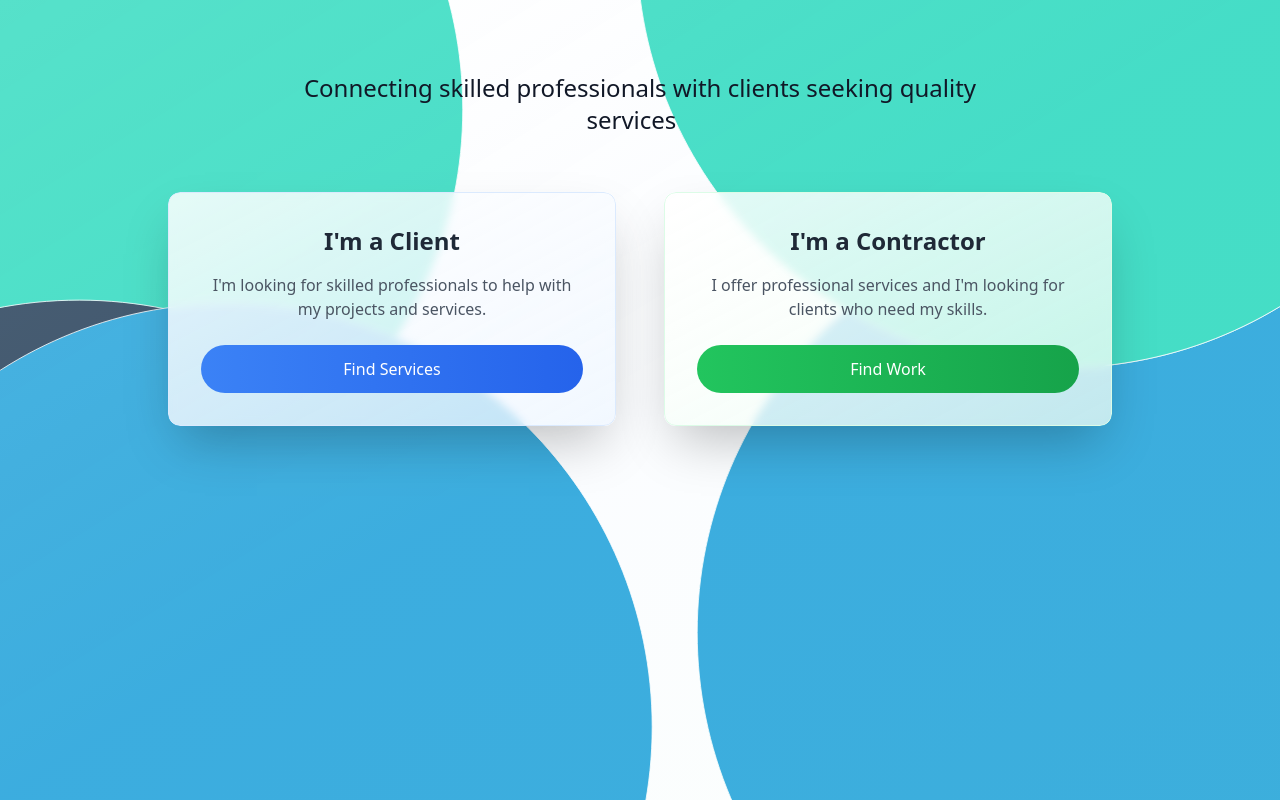
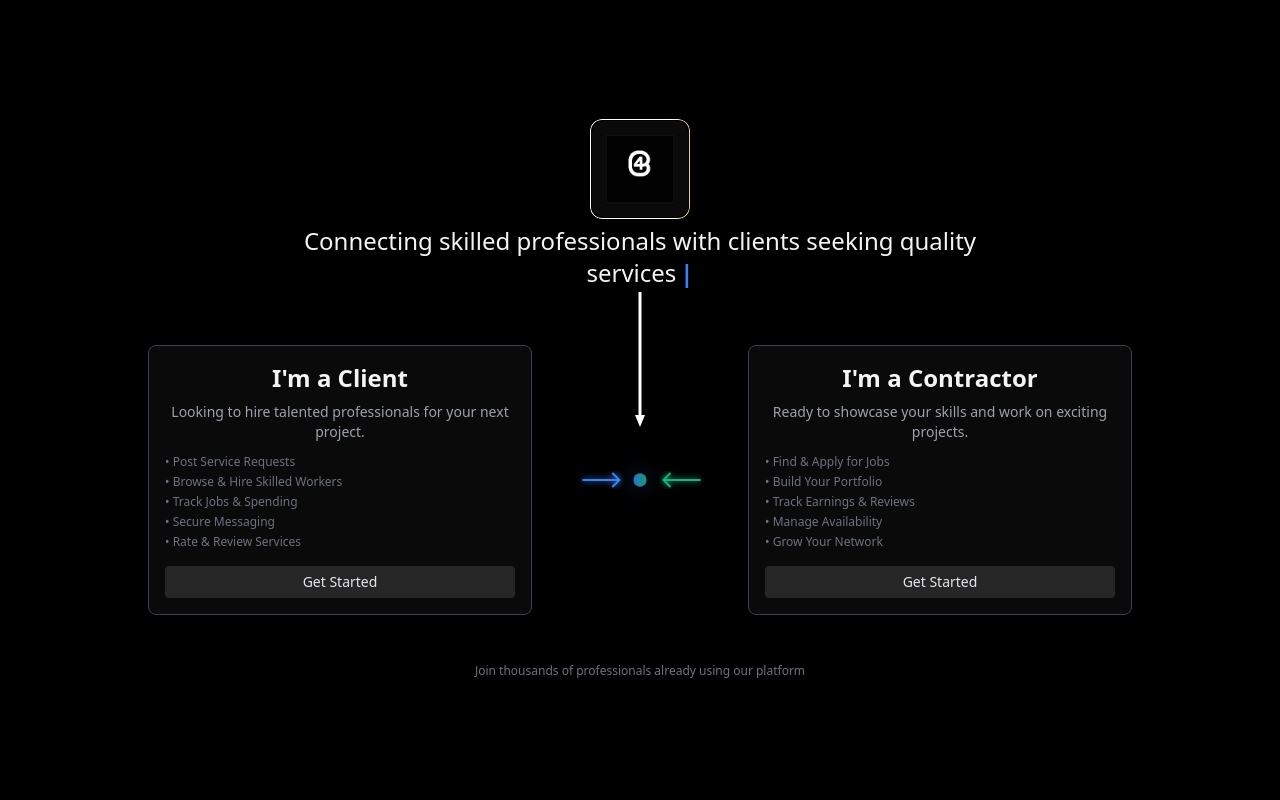
Before and after one commit to Ankush-Rajpoot/Build4U, a React (Vite) app in the folder frontend/: page / in a window 1280 px wide. Built offline with nearby package versions, Linux system fonts and the light colour scheme.

Commit message:
feat: Implement dark theme enhancements across components for improved UI consistency

```diff
--- a/frontend/src/components/Landing.jsx
+++ b/frontend/src/components/Landing.jsx
@@ -1,11 +1,13 @@
-import React, { useState, useEffect } from 'react';
-import { useNavigate } from 'react-router-dom';
-import { useUser } from '../context/UserContext';
-import AuthForm from './auth/AuthForm.jsx';
-import LottieBackground from './shared/LottieBackground';
-import { LoadingScreenSkeleton } from './shared/skeletons';
+import React, { useEffect, useState } from "react";
+import { useNavigate } from "react-router-dom";
+import { motion } from "framer-motion";
 
+import finalcube1 from "../assets/finalcube1.gif";
+import { useUser } from "../context/UserContext";
+import AuthForm from "./auth/AuthForm.jsx";
+import { LoadingScreenSkeleton } from "./shared/skeletons";
 
+/** Typewriter text animation */
 const TypewriterText = ({
   text,
   speed = 50,
@@ -20,11 +22,8 @@ const TypewriterText = ({
   const [isPaused, setIsPaused] = useState(false);
 
   useEffect(() => {
-    const startTyping = setTimeout(() => {
-      setIsTyping(true);
-    }, delay);
-
-    return () => clearTimeout(startTyping);
+    const start = setTimeout(() => setIsTyping(true), delay);
+    return () => clearTimeout(start);
   }, [delay]);
 
   useEffect(() => {
@@ -51,21 +50,11 @@ const TypewriterText = ({
         setCurrentIndex((prev) => prev - 1);
       }, speed / 2);
     } else if (isDeleting && currentIndex === 0) {
-      timeout = setTimeout(() => {
-        setIsDeleting(false);
-      }, 500);
+      timeout = setTimeout(() => setIsDeleting(false), 500);
     }
 
     return () => clearTimeout(timeout);
-  }, [
-    currentIndex,
-    text,
-    speed,
-    isTyping,
-    isDeleting,
-    isPaused,
-    pauseDuration,
-  ]);
+  }, [currentIndex, text, speed, isTyping, isDeleting, isPaused, pauseDuration]);
 
   return (
     <span className={className}>
@@ -77,145 +66,247 @@ const TypewriterText = ({
   );
 };
 
-// Add blink animation style
-
 const Landing = () => {
   const navigate = useNavigate();
   const { userRole, loading } = useUser();
   const [selectedRole, setSelectedRole] = useState(null);
 
-  // Redirect if user is already logged in
   useEffect(() => {
     if (!loading && userRole) {
-      navigate(
-        userRole === "client" ? "/client-dashboard" : "/worker-dashboard"
-      );
+      navigate(userRole === "client" ? "/client-dashboard" : "/worker-dashboard");
     }
   }, [userRole, loading, navigate]);
 
-  const handleRoleSelect = (role) => {
-    setSelectedRole(role);
-  };
-
   if (loading) {
     return (
-      <div className="fixed inset-0 w-screen h-screen overflow-hidden" style={{ margin: 0, padding: 0 }}>
-        <LottieBackground />
-
-        {/* Loading Content */}
       <div className="relative z-20 flex items-center justify-center h-full">
         <LoadingScreenSkeleton />
-        </div>
       </div>
     );
   }
 
   if (selectedRole) {
     return (
-      <div className="min-h-screen bg-gradient-to-br from-blue-200 via-blue-100 to-green-200 flex items-center justify-center px-4">
+      <div className="min-h-screen bg-black flex items-center justify-center px-4">
         <AuthForm role={selectedRole} onBack={() => setSelectedRole(null)} />
       </div>
     );
   }
 
   return (
-    <div className="fixed inset-0 w-screen h-screen overflow-hidden" style={{ margin: 0, padding: 0 }}>
-      <LottieBackground />
-
-      {/* Content */}
-      <div className="relative z-20 min-h-screen overflow-y-auto">
+    <div className="fixed inset-0 w-screen h-screen bg-[#000000] text-gray-300 flex flex-col items-center justify-center px-4">
       <style>
         {`
-          @keyframes blink {
-            0%, 100% { opacity: 1; }
-            50% { opacity: 0; }
+          .card-border {
+            border: 1px solid #374151;
           }
-          .animate-blink {
-            animation: blink 1s steps(1) infinite;
+          .arrow-glow {
+            animation: arrow-pulse 2s infinite ease-in-out;
+          }
+          @keyframes arrow-pulse {
+            0%, 100% { opacity: 0.2; transform: scale(1); }
+            50% { opacity: 1; transform: scale(1.2); }
           }
 
-          /* Ensure no body margins/padding interfere */
-          html, body {
-            margin: 0 !important;
-            padding: 0 !important;
-            overflow-x: hidden;
-            width: 100vw;
-            height: 100vh;
+          .gif-shimmer-border {
+            position: relative;
+            z-index: 1;
           }
-
-          * {
-            box-sizing: border-box;
+          .gif-shimmer-border::before {
+            content: '';
+            position: absolute;
+            top: -2px;
+            left: -2px;
+            right: -2px;
+            bottom: -2px;
+            border-radius: 0.75rem;
+            z-index: 2;
+            pointer-events: none;
+            background: linear-gradient(
+              to right,
+              #fff 20%, #fff 40%, #ECD08C 50%, #ECD08C 55%, #fff 70%, #fff 100%
+            );
+            background-size: 200% auto;
+            animation: gif-shine 2.5s linear infinite;
+            border: 1px solid transparent;
+            -webkit-mask:
+              linear-gradient(#fff 0 0) content-box,
+              linear-gradient(#fff 0 0);
+            -webkit-mask-composite: xor;
+            mask-composite: exclude;
           }
-
-          #root {
-            margin: 0;
-            padding: 0;
-            width: 100vw;
-            height: 100vh;
+          @keyframes gif-shine {
+            to {
+              background-position: 200% center;
+            }
           }
         `}
       </style>
-      <div className="container mx-auto px-4 sm:px-6 lg:px-8 py-12 md:py-20">
+
       <div className="text-center mb-12 md:mb-16">
+        <div className="flex flex-col items-center justify-center">
+          <div className="relative mb-4 w-20 h-20 md:w-24 md:h-24 flex items-center justify-center">
+            <div className="hidden sm:block w-full h-full shadow-lg gif-shimmer-border" style={{ background: '#0A0A0A', borderRadius: '0.75rem' }}>
+              <img
+                src={finalcube1}
+                alt="Animated Cube"
+                className="w-20 h-20 md:w-24 md:h-24 object-contain rounded"
+                style={{ display: "inline-block" }}
+              />
+              {/* Vertical gradient arrow from GIF to dot */}
+              <svg
+                className="absolute left-1/2 transform -translate-x-1/2"
+                width="18"
+                height="300"
+                viewBox="0 0 18 150"
+                fill="none"
+                style={{ top: '100%' }}
+              >
+                <defs>
+                  <linearGradient id="arrowGradient" x1="9" y1="0" x2="9" y2="150" gradientUnits="userSpaceOnUse">
+                    <stop offset="0%" stopColor="#000" />
+                    <stop id="shineStop" offset="0%" stopColor="#fff">
+                      <animate attributeName="offset" values="0;1" dur="1.5s" repeatCount="indefinite" />
+                      <animate attributeName="stop-color" values="#fff;#60A5FA;#fff" dur="1.5s" repeatCount="indefinite" />
+                    </stop>
+                    <stop offset="100%" stopColor="#fff" />
+                  </linearGradient>
+                </defs>
+                <line x1="9" y1="0" x2="9" y2="130" stroke="url(#arrowGradient)" strokeWidth="3" />
+                {/* Arrowhead at the tip, positioned at y=130 */}
+                <polygon points="4,123 14,123 9,135" fill="#fff" />
+              </svg>
+            </div>
+          </div>
+
           <div className="h-16 sm:h-12 flex items-center justify-center">
             <TypewriterText
               text="Connecting skilled professionals with clients seeking quality services"
               speed={40}
               delay={500}
               pauseDuration={3000}
-              className="text-lg sm:text-xl md:text-2xl text-gray-900 max-w-3xl mx-auto leading-relaxed font-medium px-4"
+              className="text-lg sm:text-xl md:text-2xl text-gray-100 max-w-3xl mx-auto leading-relaxed font-medium px-4"
             />
-          </div>
-        </div>
-
-        <div className="flex flex-col md:flex-row justify-center items-center gap-8 md:gap-12 max-w-5xl mx-auto">
-          <div
-            className="w-full md:w-1/2 max-w-sm md:max-w-md group"
-            onClick={() => handleRoleSelect('client')}
-          >
-            <div className="relative rounded-xl shadow-2xl overflow-hidden transition-all duration-300 transform hover:scale-105 hover:shadow-3xl cursor-pointer">
-              <div className="bg-gradient-to-br from-white/85 to-blue-50/75 p-6 md:p-8 rounded-xl border border-blue-100 backdrop-blur-sm">
-                <h2 className="text-xl md:text-2xl font-bold text-gray-800 mb-3 md:mb-4 text-center">I'm a Client</h2>
-                <p className="text-sm md:text-base text-gray-600 mb-4 md:mb-6 text-center leading-relaxed">
-                  I'm looking for skilled professionals to help with my projects and services.
-                </p>
-                <div className="bg-gradient-to-r from-blue-500 to-blue-600 hover:from-blue-600 hover:to-blue-700 text-white py-2 md:py-3 px-4 md:px-6 rounded-full font-medium transition-all duration-300 group-hover:shadow-lg text-center transform group-hover:-translate-y-1 text-sm md:text-base">
-                  Find Services
-                </div>
           </div>
         </div>
       </div>
 
-          <div
-            className="w-full md:w-1/2 max-w-sm md:max-w-md group"
-            onClick={() => handleRoleSelect('worker')}
-          >
-            <div className="relative rounded-xl shadow-2xl overflow-hidden transition-all duration-300 transform hover:scale-105 hover:shadow-3xl cursor-pointer">
-              <div className="bg-gradient-to-br from-white/85 to-green-50/75 p-6 md:p-8 rounded-xl border border-green-100 backdrop-blur-sm">
-                <h2 className="text-xl md:text-2xl font-bold text-gray-800 mb-3 md:mb-4 text-center">I'm a Contractor</h2>
-                <p className="text-sm md:text-base text-gray-600 mb-4 md:mb-6 text-center leading-relaxed">
-                  I offer professional services and I'm looking for clients who need my skills.
-                </p>
-                <div className="bg-gradient-to-r from-green-500 to-green-600 hover:from-green-600 hover:to-green-700 text-white py-2 md:py-3 px-4 md:px-6 rounded-full font-medium transition-all duration-300 group-hover:shadow-lg text-center transform group-hover:-translate-y-1 text-sm md:text-base">
-                  Find Work
-                </div>
-              </div>
-            </div>
-          </div>
+      <div className="flex flex-col md:flex-row items-center gap-8">
+        <RoleCard
+          title="I'm a Client"
+          description="Looking to hire talented professionals for your next project."
+          points={["Post Service Requests", "Browse & Hire Skilled Workers", "Track Jobs & Spending", "Secure Messaging", "Rate & Review Services"]}
+          onClick={() => setSelectedRole("client")}
+        />
+
+        <ArrowsAnimation />
+
+        <RoleCard
+          title="I'm a Contractor"
+          description="Ready to showcase your skills and work on exciting projects."
+          points={["Find & Apply for Jobs", "Build Your Portfolio", "Track Earnings & Reviews", "Manage Availability", "Grow Your Network"]}
+          onClick={() => setSelectedRole("worker")}
+        />
       </div>
 
-        {/* <div className="mt-24 text-center">
-          <p className="text-gray-600 text-lg font-medium">
-            What describes you the most? Select the option that best matches your needs.
+      <p className="mt-12 text-gray-500 text-xs">
+        Join thousands of professionals already using our platform
       </p>
-        </div> */}
-
-      </div>
-      </div>
     </div>
   );
 };
 
+/** Role Card */
+const RoleCard = ({ title, description, points, onClick }) => (
+  <div
+    className="bg-[#0A0A0A] card-border p-4 rounded-lg w-96 cursor-pointer hover:scale-105 transition-transform"
+    onClick={onClick}
+  >
+    <h2 className="text-2xl font-semibold text-gray-100 text-center">{title}</h2>
+    <p className="text-gray-400 mt-2 text-center text-sm">{description}</p>
+    <ul className="mt-3 text-xs text-gray-500 space-y-1">
+      {points.map((point, idx) => (
+        <li key={idx}>• {point}</li>
+      ))}
+    </ul>
+    <button className="mt-4 w-full bg-[#262626] hover:bg-[#404040] text-gray-200 py-1.5 rounded text-sm">
+      Get Started
+    </button>
+  </div>
+);
+
+/** Arrows Animation between cards */
+const ArrowsAnimation = () => (
+  <motion.div className="relative flex flex-col lg:flex-row items-center justify-center my-4 lg:my-0">
+    <Arrow
+      color="#3B82F6"
+      direction="right"
+      delay={0.8}
+      animateX={3}
+      rotation="rotate-90 lg:rotate-0"
+      filterId="blueGlow"
+    />
+
+    <Arrow
+      color="#10B981"
+      direction="left"
+      delay={1.2}
+      animateX={-3}
+      rotation="-rotate-90 lg:rotate-180"
+      filterId="greenGlow"
+    />
+
+    <motion.div
+      className="absolute inset-0 flex items-center justify-center"
+      initial={{ scale: 0, opacity: 0 }}
+      animate={{ scale: 1, opacity: 1 }}
+      transition={{ duration: 0.5, delay: 1.5 }}
+    >
+      <motion.div
+        className="w-2 h-2 sm:w-3 sm:h-3 bg-gradient-to-r from-[#3B82F6] to-[#10B981] rounded-full"
+        animate={{ scale: [1, 1.2, 1], opacity: [0.7, 1, 0.7] }}
+        transition={{ duration: 2, repeat: Infinity, ease: "easeInOut" }}
+        style={{
+          boxShadow:
+            "0 0 20px rgba(59,130,246,0.5), 0 0 40px rgba(16,185,129,0.3)",
+        }}
+      />
+    </motion.div>
+  </motion.div>
+);
+
+const Arrow = ({ color, direction, delay, animateX, rotation, filterId }) => (
+  <div className={`relative lg:mx-2 ${rotation} mb-2 lg:mb-0`}>
+    <motion.svg
+      width="60"
+      height="30"
+      viewBox="0 0 60 30"
+      className={rotation}
+      style={{ minWidth: "60px" }}
+      animate={{ x: [0, animateX, 0] }}
+      transition={{ duration: 2, repeat: Infinity, ease: "easeInOut", delay }}
+    >
+      <defs>
+        <filter id={filterId}>
+          <feGaussianBlur stdDeviation="3" result="coloredBlur" />
+          <feMerge>
+            <feMergeNode in="coloredBlur" />
+            <feMergeNode in="SourceGraphic" />
+          </feMerge>
+        </filter>
+      </defs>
+      <motion.path
+        d="M8 15 L45 15 M38 8 L45 15 L38 22"
+        stroke={color}
+        strokeWidth="2"
+        fill="none"
+        filter={`url(#${filterId})`}
+        initial={{ pathLength: 0, opacity: 0 }}
+        animate={{ pathLength: 1, opacity: 1 }}
+        transition={{ duration: 1.5, delay }}
+      />
+    </motion.svg>
+  </div>
+);
+
 export default Landing;
-
-// [#0a3815]
--- a/frontend/src/components/auth/AuthForm.jsx
+++ b/frontend/src/components/auth/AuthForm.jsx
@@ -16,24 +16,25 @@ const AuthForm = ({ role, onBack }) => {
     setInfo('');
   };
 
+  // Enhanced dark theme, shadcn-inspired, no gradients
   const themeColors = {
     client: {
-      primary: 'from-blue-500/20 to-indigo-600/20',
-      border: 'border-blue-400/30',
-      shadow: 'shadow-blue-500/25',
-      ring: 'focus:ring-blue-400/50',
-      button: 'from-blue-500 to-blue-600 hover:from-blue-600 hover:to-blue-700',
-      accent: 'bg-blue-500/10 border-blue-400/20 text-blue-100',
-      glow: 'shadow-blue-500/30'
+      primary: 'bg-[#0A0A0A]',
+      border: 'border-[#404040]',
+      shadow: 'shadow-black/40',
+      ring: 'focus:ring-[#404040]/60',
+      button: 'bg-[#404040] hover:bg-[#525252]',
+      accent: 'bg-[#262626]/80 border-[#404040] text-[#e5e5e5]',
+      glow: 'shadow-[#373737]/40'
     },
     worker: {
-      primary: 'from-emerald-500/20 to-green-600/20',
-      border: 'border-emerald-400/30',
-      shadow: 'shadow-emerald-500/25',
-      ring: 'focus:ring-emerald-400/50',
-      button: 'from-emerald-500 to-emerald-600 hover:from-emerald-600 hover:to-emerald-700',
-      accent: 'bg-emerald-500/10 border-emerald-400/20 text-emerald-100',
-      glow: 'shadow-emerald-500/30'
+      primary: 'bg-[#0A0A0A]',
+      border: 'border-[#525252]',
+      shadow: 'shadow-black/40',
+      ring: 'focus:ring-[#525252]/60',
+      button: 'bg-[#525252] hover:bg-[#737373]',
+      accent: 'bg-[#373737]/80 border-[#525252] text-[#e5e5e5]',
+      glow: 'shadow-[#404040]/40'
     }
   };
 
@@ -54,34 +55,35 @@ const AuthForm = ({ role, onBack }) => {
           ${!isLogin && role === 'worker' ? 'max-w-lg sm:max-w-xl lg:max-w-3xl' : 'max-w-sm sm:max-w-md'}
           w-full mx-auto relative overflow-hidden
           backdrop-blur-2xl
-          bg-gradient-to-br ${theme.primary}
+          ${theme.primary}
           border ${theme.border}
-          rounded-xl
-          shadow-2xl ${theme.shadow}
-          p-3 sm:p-4 md:p-6
+          rounded-2xl
+          shadow-2xl ${theme.shadow} ${theme.glow}
+          p-3 sm:p-5 md:p-8
           max-h-[95vh] overflow-y-auto
+          transition-all duration-500
         `}
       >
         {/* Glass overlay for enhanced depth */}
-        <div className="absolute inset-0 bg-gradient-to-br from-white/10 via-transparent to-white/5 rounded-xl pointer-events-none" />
+        <div className="absolute inset-0 bg-[#0A0A0A] rounded-2xl pointer-events-none" />
 
         {/* Header with enhanced styling */}
         <div className="relative z-10">
-          <div className="flex items-center justify-between mb-4">
-            <div className="flex items-center space-x-2 flex-1 min-w-0">
+          <div className="flex items-center justify-between mb-6">
+            <div className="flex items-center space-x-3 flex-1 min-w-0">
               <motion.button
                 onClick={onBack}
-                whileHover={{ scale: 1.05 }}
+                whileHover={{ scale: 1.08 }}
                 whileTap={{ scale: 0.95 }}
-                className="p-1.5 rounded-full bg-white/10 hover:bg-white/20 transition-all duration-200 border border-white/20 flex-shrink-0"
+                className="p-2 rounded-full bg-[#171717]/80 hover:bg-[#262626]/80 border border-[#404040] shadow-md transition-all duration-200 flex-shrink-0"
               >
-                <ArrowLeft className="h-4 w-4 text-gray-900" />
+                <ArrowLeft className="h-4 w-4 text-[#e5e5e5]" />
               </motion.button>
               <div className="min-w-0 flex-1">
-                <h2 className="text-base sm:text-lg font-bold text-black mb-0.5 truncate">
+                <h2 className="text-lg sm:text-xl font-bold text-[#e5e5e5] mb-0.5 truncate tracking-tight">
                   {isLogin ? 'Welcome back!' : `Join as ${role === 'client' ? 'a Client' : 'a Professional'}`}
                 </h2>
-                <p className="text-gray-800/80 text-xs hidden sm:block">
+                <p className="text-[#737373] text-xs hidden sm:block">
                   {isLogin
                     ? `Sign in to your ${role} account`
                     : `Create your ${role} account and get started`
@@ -91,13 +93,14 @@ const AuthForm = ({ role, onBack }) => {
             </div>
 
             {/* Role badge */}
-            <div className={`
-              px-2.5 py-1 rounded-full text-black text-xs font-semibold
-              ${theme.accent}
-              border backdrop-blur-sm
-              flex items-center space-x-1 flex-shrink-0
-            `}>
-              {role === 'client' ? <Shield className="h-2.5 w-2.5" /> : <Star className="h-2.5 w-2.5" />}
+            <div
+              className={`
+                px-3 py-1.5 rounded-full text-[#222] text-xs font-semibold
+                border-0 flex items-center space-x-1 flex-shrink-0 shadow-sm
+                ${role === 'client' ? 'bg-[#bae6fd]' : 'bg-[#bbf7d0]'}
+              `}
+            >
+              {role === 'client' ? <Shield className="h-3 w-3 text-[#2563eb]" /> : <Star className="h-3 w-3 text-[#059669]" />}
               <span className="capitalize hidden sm:inline">{role}</span>
             </div>
           </div>
@@ -107,23 +110,22 @@ const AuthForm = ({ role, onBack }) => {
             <motion.div
               initial={{ opacity: 0, y: -10 }}
               animate={{ opacity: 1, y: 0 }}
-              className="mb-4 p-3 rounded-lg bg-blue-500/20 border border-blue-400/30 text-blue-100 backdrop-blur-sm"
+              className="mb-4 p-3 rounded-lg bg-[#262626]/80 border border-[#404040] text-[#e5e5e5] backdrop-blur-sm shadow"
             >
               <div className="flex items-center space-x-1.5">
-                <div className="w-1.5 h-1.5 bg-blue-400 rounded-full" />
+                <div className="w-1.5 h-1.5 bg-[#525252] rounded-full" />
                 <span className="text-xs font-medium">{info}</span>
               </div>
             </motion.div>
           )}
-
           {error && (
             <motion.div
               initial={{ opacity: 0, y: -10 }}
               animate={{ opacity: 1, y: 0 }}
-              className="mb-4 p-3 rounded-lg bg-red-500/20 border border-red-400/30 text-red-100 backdrop-blur-sm"
+              className="mb-4 p-3 rounded-lg bg-[#262626]/80 border border-[#404040] text-[#ffb4b4] backdrop-blur-sm shadow"
             >
               <div className="flex items-center space-x-1.5">
-                <div className="w-1.5 h-1.5 bg-red-400 rounded-full" />
+                <div className="w-1.5 h-1.5 bg-[#ffb4b4] rounded-full" />
                 <span className="text-xs font-medium">{error}</span>
               </div>
             </motion.div>
@@ -158,4 +160,9 @@ const AuthForm = ({ role, onBack }) => {
   );
 };
 
+// Set the page background to #000000
+if (typeof window !== 'undefined') {
+  document.body.style.background = '#000000';
+}
+
 export default AuthForm;
--- a/frontend/src/components/auth/Login.jsx
+++ b/frontend/src/components/auth/Login.jsx
@@ -122,7 +122,7 @@ const Login = ({ role, theme, onToggleMode, setError, setLoading, loading }) =>
         <button
           type="button"
           onClick={onToggleMode}
-          className="text-xs text-black hover:text-white transition-colors duration-200 font-medium"
+          className="text-xs text-[#737373] hover:text-white transition-colors duration-200 font-medium"
         >
           Don't have an account? Sign up
         </button>
--- a/frontend/src/components/auth/SignUp.jsx
+++ b/frontend/src/components/auth/SignUp.jsx
@@ -469,7 +469,7 @@ const SignUp = ({ role, theme, onToggleMode, setError, setInfo, setLoading, load
           <button
             type="button"
             onClick={onToggleMode}
-            className="text-xs text-black hover:text-white transition-colors duration-200 font-medium"
+            className="text-xs text-[#737373] hover:text-white transition-colors duration-200 font-medium"
           >
             Already have an account? Sign in
           </button>
--- a/frontend/src/context/ThemeContext.jsx
+++ b/frontend/src/context/ThemeContext.jsx
@@ -12,9 +12,9 @@ export const useTheme = () => {
 
 export const ThemeProvider = ({ children }) => {
   const [theme, setTheme] = useState(() => {
-    // Get theme from localStorage or default to light
+    // Get theme from localStorage or default to dark
     const savedTheme = localStorage.getItem('theme');
-    return savedTheme || 'light';
+    return savedTheme || 'dark';
   });
 
   useEffect(() => {
```
Also changed, not shown: frontend/src/components/auth/InputField.jsx (+6 -6 lines). Lines whose indentation alone changed are shown as unchanged.
